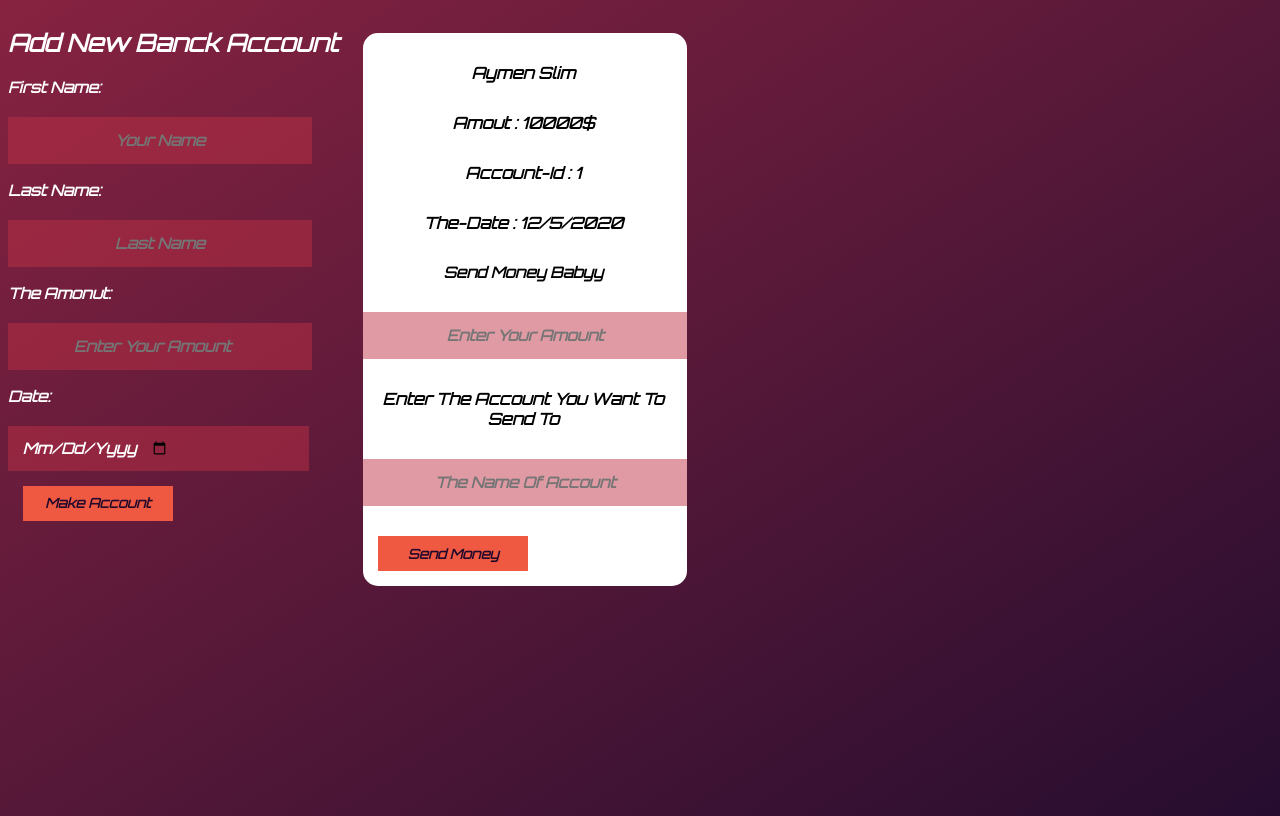
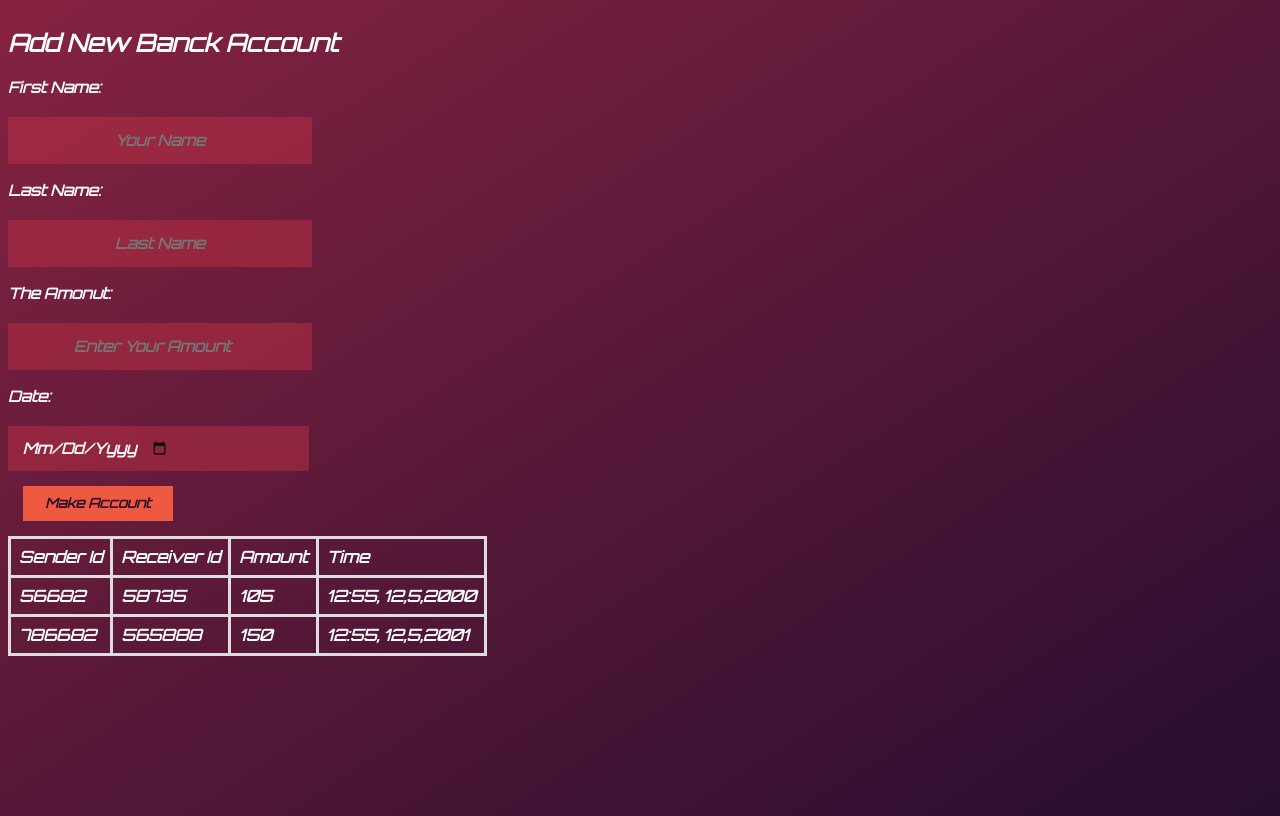
Before and after one commit to the-Bank-of-star/the-duo-, a plain HTML site: page index.html in a window 1280 px wide. Drawn offline with nearby package versions, Linux system fonts and the light colour scheme.

Commit message:
new html try1

```diff
--- a/index.html
+++ b/index.html
@@ -27,18 +27,44 @@
       <button onclick=clickii() >make account</button>
     </div>
 
-    <div  class="account-demo">
+    <!-- <div class="account-demo">
       <p>aymen slim </p>
       <p> Amout : 10000$</p>
       <p>account-id : 1 </p>
       <p> the-date : 12/5/2020</p>
-      <label for=""> send money babyy</label>
+      <label> send money babyy</label>
       <input type="text" id="amount" name="lname" placeholder="enter your amount" />
-      <p>Enter the account you want to send to</p>
+      <p>Receiver Id</p>
+      <input type="text" id="amount" name="lname" placeholder="the name of account" />
+      <p>Enter your Id </p>
       <input type="text" id="amount" name="lname" placeholder="the name of account" />
       <button>send money</button>
-    </div>
-    </div>
+    </div> -->
+  </div>
+    <div><table>
+      <tr>
+        <th>Sender Id</th>
+        <th>Receiver Id</th>
+        <th>Amount</th>
+        <th>Time</th>
+
+      </tr>
+      <tr>
+        <td>56682</td>
+        <td>58735</td>
+        <td>105</td>
+        <td>12:55, 12,5,2000 </td>
+
+      </tr>
+      <tr>
+        <td>786682</td>
+        <td>565888</td>
+        <td>150</td>
+        <td>12:55, 12,5,2001 </td>
+
+
+      </tr>
+    </table></div>
     <script src="https://ajax.googleapis.com/ajax/libs/jquery/3.7.1/jquery.min.js"></script>
    <script src="script.js"></script>
   </body>
--- a/script.js
+++ b/script.js
@@ -49,13 +49,13 @@ function clickii() {
   accounts.push(account);
   console.log(accounts);
   var new1 =
-    $(`<div><p>${account.firstname} ${account.lastname}</p><p> Amout :${account.solde}$</p><p>account-id :${account.id}  </p><p> the-date : ${account.date}</p> <label > send money babyy</label>
+    $(`<div class ="account-demo" ><p>${account.firstname} ${account.lastname}</p><p> Amout :${account.solde}$</p><p>account-id :${account.id}  </p><p> the-date : ${account.date}</p> <label > send money babyy</label>
         <input type="text" id="amount" name="lname" placeholder="enter your amount" />
-        <p>Enter the account you want to send to</p>
+        <p>Enter the Account you want to send to</p>
         <input type="text" id="amount" name="lname" placeholder="the name of account" />
         <button>send money</button>
         </div>`);
-  $("#all").append(new1);
+  $("#all").append(new1)
 }
 
 //////////////////////////////////////// array  of  accounts(objects) ////////////////////////////////////////////////////////
--- a/style2.css
+++ b/style2.css
@@ -6,6 +6,8 @@
   font-weight: 600;
 }
 body {
+  width: 100vh;
+
   height: 100vh;
   background: linear-gradient(to right bottom, #872341, #22092cfb);
 }
@@ -52,7 +54,6 @@ label {
 .account-demo > p,
 .account-demo > label,
 .account-demo > input {
-  /* background-color: ; */
   width: 320px;
   color: black;
   text-align: center;
@@ -73,7 +74,16 @@ button {
   width: 150px;
   height: 35px;
 }
-.account-demo > label,
-.account-demo > input {
-  /* width: 162px; */
+.account-demo2 {
+  color: black;
+  background-color: white;
+  width: 200px;
 }
+td,
+th,
+table {
+  border: 3px solid #dddddd;
+  text-align: left;
+  padding: 8px;
+  border-collapse: collapse;
+}
```
